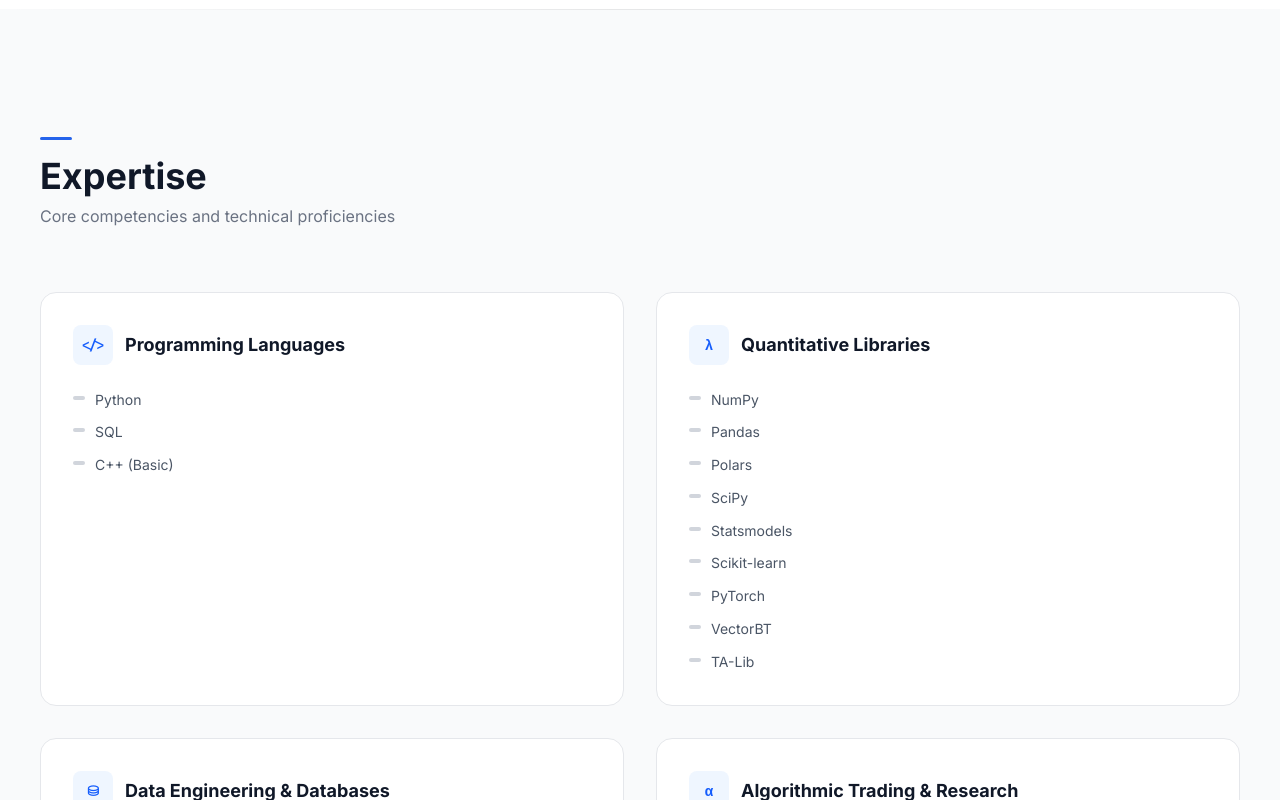
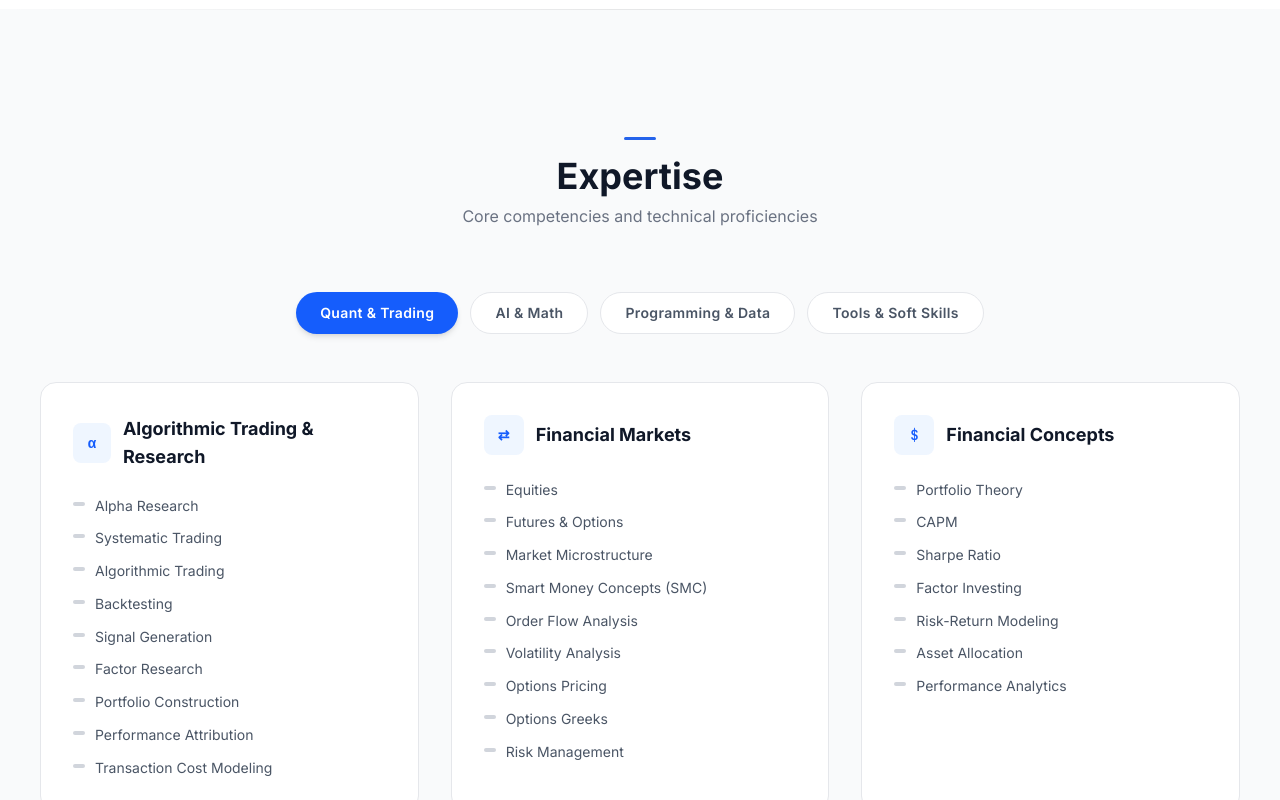
Before and after one commit to MohammedLike/MohammedLike_Portfolio_Website, a React (Vite) app: page / in a window 1280 px wide. Shown: the part 5040-5840 px from the top of the page. Built offline with nearby package versions, Linux system fonts and the light colour scheme.

Commit message:
modified:   src/components/Skills.jsx

```diff
--- a/src/components/Skills.jsx
+++ b/src/components/Skills.jsx
@@ -1,7 +1,95 @@
 import { motion, useInView } from 'framer-motion'
-import { useRef } from 'react'
+import { useRef, useState } from 'react'
 
-const skillCategories = [
+const skillTabs = [
+  {
+    id: 'quant-trading',
+    label: 'Quant & Trading',
+    categories: [
+      {
+        title: 'Algorithmic Trading & Research',
+        icon: 'α',
+        skills: [
+          'Alpha Research',
+          'Systematic Trading',
+          'Algorithmic Trading',
+          'Backtesting',
+          'Signal Generation',
+          'Factor Research',
+          'Portfolio Construction',
+          'Performance Attribution',
+          'Transaction Cost Modeling',
+        ],
+      },
+      {
+        title: 'Financial Markets',
+        icon: '⇄',
+        skills: [
+          'Equities',
+          'Futures & Options',
+          'Market Microstructure',
+          'Smart Money Concepts (SMC)',
+          'Order Flow Analysis',
+          'Volatility Analysis',
+          'Options Pricing',
+          'Options Greeks',
+          'Risk Management',
+        ],
+      },
+      {
+        title: 'Financial Concepts',
+        icon: '$',
+        skills: [
+          'Portfolio Theory',
+          'CAPM',
+          'Sharpe Ratio',
+          'Factor Investing',
+          'Risk-Return Modeling',
+          'Asset Allocation',
+          'Performance Analytics',
+        ],
+      },
+    ],
+  },
+  {
+    id: 'ai-ml',
+    label: 'AI & Math',
+    categories: [
+      {
+        title: 'Machine Learning & AI',
+        icon: '🧠',
+        skills: [
+          'Supervised Learning',
+          'Unsupervised Learning',
+          'Neural Networks',
+          'Predictive Modeling',
+          'NLP',
+          'Transformer Models',
+          'Retrieval-Augmented Generation (RAG)',
+          'Financial AI Applications',
+        ],
+      },
+      {
+        title: 'Quantitative Methods',
+        icon: 'σ',
+        skills: [
+          'Time Series Analysis',
+          'Statistical Modeling',
+          'Regression Analysis',
+          'Forecasting',
+          'Optimization Techniques',
+          'Monte Carlo Simulation',
+          'Probability & Statistics',
+          'Stochastic Processes',
+          'Feature Engineering',
+        ],
+      },
+    ],
+  },
+  {
+    id: 'data-engineering',
+    label: 'Programming & Data',
+    categories: [
       {
         title: 'Programming Languages',
         icon: '</>',
@@ -37,65 +125,12 @@ const skillCategories = [
           'Data Warehousing',
         ],
       },
-  {
-    title: 'Algorithmic Trading & Research',
-    icon: 'α',
-    skills: [
-      'Alpha Research',
-      'Systematic Trading',
-      'Algorithmic Trading',
-      'Backtesting',
-      'Signal Generation',
-      'Factor Research',
-      'Portfolio Construction',
-      'Performance Attribution',
-      'Transaction Cost Modeling',
     ],
   },
   {
-    title: 'Financial Markets',
-    icon: '⇄',
-    skills: [
-      'Equities',
-      'Futures & Options',
-      'Market Microstructure',
-      'Smart Money Concepts (SMC)',
-      'Order Flow Analysis',
-      'Volatility Analysis',
-      'Options Pricing',
-      'Options Greeks',
-      'Risk Management',
-    ],
-  },
-  {
-    title: 'Quantitative Methods',
-    icon: 'σ',
-    skills: [
-      'Time Series Analysis',
-      'Statistical Modeling',
-      'Regression Analysis',
-      'Forecasting',
-      'Optimization Techniques',
-      'Monte Carlo Simulation',
-      'Probability & Statistics',
-      'Stochastic Processes',
-      'Feature Engineering',
-    ],
-  },
-  {
-    title: 'Machine Learning & AI',
-    icon: '🧠',
-    skills: [
-      'Supervised Learning',
-      'Unsupervised Learning',
-      'Neural Networks',
-      'Predictive Modeling',
-      'NLP',
-      'Transformer Models',
-      'Retrieval-Augmented Generation (RAG)',
-      'Financial AI Applications',
-    ],
-  },
+    id: 'tools-soft',
+    label: 'Tools & Soft Skills',
+    categories: [
       {
         title: 'Frameworks & Tools',
         icon: '🛠',
@@ -111,19 +146,6 @@ const skillCategories = [
         ],
       },
       {
-    title: 'Financial Concepts',
-    icon: '$',
-    skills: [
-      'Portfolio Theory',
-      'CAPM',
-      'Sharpe Ratio',
-      'Factor Investing',
-      'Risk-Return Modeling',
-      'Asset Allocation',
-      'Performance Analytics',
-    ],
-  },
-  {
         title: 'Soft Skills',
         icon: '🤝',
         skills: [
@@ -135,11 +157,16 @@ const skillCategories = [
           'Attention to Detail',
         ],
       },
+    ],
+  },
 ]
 
 export default function Skills() {
+  const [activeTab, setActiveTab] = useState('quant-trading')
   const ref = useRef(null)
   const inView = useInView(ref, { once: true, margin: '-80px' })
+
+  const currentTab = skillTabs.find((t) => t.id === activeTab)
 
   return (
     <section id="skills" className="relative bg-gray-50 px-6 py-24 md:px-8 md:py-32" ref={ref}>
@@ -150,31 +177,52 @@ export default function Skills() {
           initial={{ opacity: 0 }}
           animate={inView ? { opacity: 1 } : {}}
           transition={{ duration: 0.5 }}
-          className="mb-12 md:mb-16"
+          className="mb-12 text-center md:mb-16"
         >
-          <div className="section-label-bar mb-4" />
+          <div className="section-label-bar mb-4 mx-auto" />
           <h2 className="text-3xl font-bold text-gray-900 md:text-4xl">Expertise</h2>
           <p className="mt-2 text-base text-gray-500">
             Core competencies and technical proficiencies
           </p>
         </motion.div>
 
-        <div className="grid grid-cols-1 gap-6 md:grid-cols-2 md:gap-8">
-          {skillCategories.map((cat, ci) => (
+        {/* Interactive Tabs Menu */}
+        <div className="mb-12 flex flex-wrap justify-center gap-3">
+          {skillTabs.map((tab) => (
+            <button
+              key={tab.id}
+              onClick={() => setActiveTab(tab.id)}
+              className={`relative rounded-full px-6 py-2.5 text-sm font-semibold tracking-wide cursor-pointer transition-all duration-300 ${
+                activeTab === tab.id
+                  ? 'bg-blue-600 text-white shadow-md'
+                  : 'bg-white text-gray-600 hover:bg-gray-100 hover:text-gray-900 border border-gray-200'
+              }`}
+            >
+              {tab.label}
+            </button>
+          ))}
+        </div>
+
+        {/* Dynamic Skills Cards Grid */}
         <motion.div
-              key={ci}
-              initial={{ opacity: 0, y: 30 }}
-              animate={inView ? { opacity: 1, y: 0 } : {}}
-              transition={{ duration: 0.7, delay: ci * 0.12, ease: [0.22, 1, 0.36, 1] }}
-              className="skill-card"
+          key={activeTab}
+          initial={{ opacity: 0, y: 15 }}
+          animate={{ opacity: 1, y: 0 }}
+          transition={{ duration: 0.4, ease: [0.22, 1, 0.36, 1] }}
+          className={`grid grid-cols-1 gap-6 md:grid-cols-2 justify-center ${
+            currentTab.categories.length === 3
+              ? 'lg:grid-cols-3'
+              : 'lg:grid-cols-2 max-w-4xl mx-auto'
+          } md:gap-8`}
         >
+          {currentTab.categories.map((cat, ci) => (
+            <div key={ci} className="skill-card flex flex-col justify-between">
+              <div>
                 <div className="mb-6 flex items-center gap-3">
                   <span className="flex h-10 w-10 items-center justify-center rounded-lg bg-blue-50 font-mono text-sm font-bold text-blue-600">
                     {cat.icon}
                   </span>
-                <h3 className="text-lg font-bold text-gray-900">
-                  {cat.title}
-                </h3>
+                  <h3 className="text-lg font-bold text-gray-900">{cat.title}</h3>
                 </div>
 
                 <ul className="space-y-2.5">
@@ -188,9 +236,10 @@ export default function Skills() {
                     </li>
                   ))}
                 </ul>
+              </div>
+            </div>
+          ))}
         </motion.div>
-          ))}
-        </div>
       </div>
     </section>
   )
```
Lines whose indentation alone changed are shown as unchanged.
